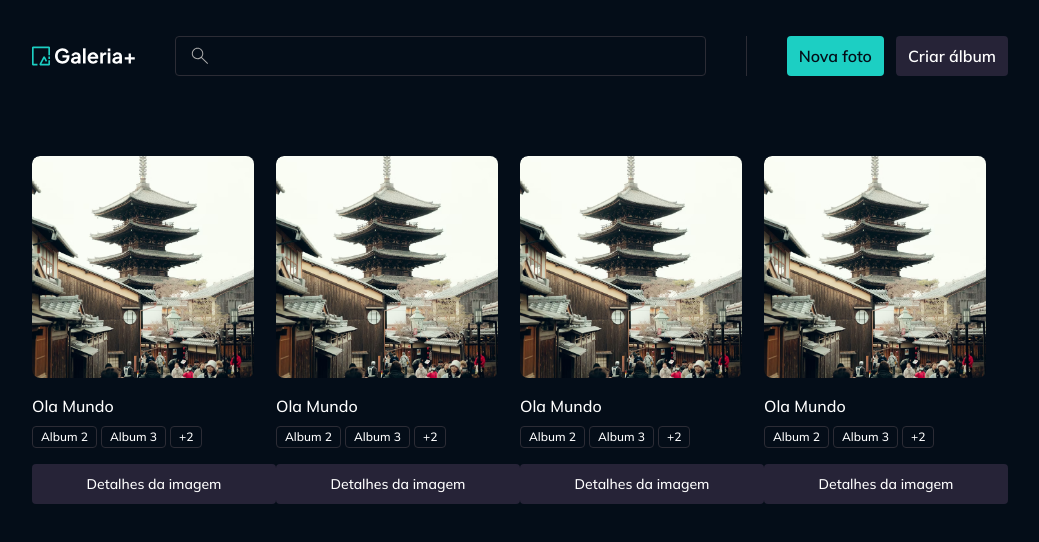
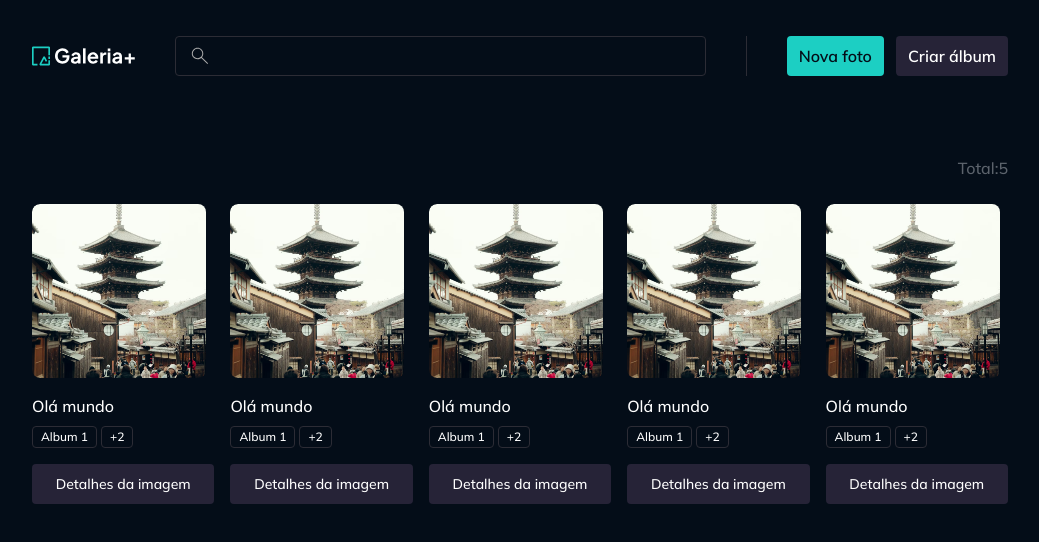
Before and after one commit to ThiagoSCarv/gallery-, a React (Vite) app: page / in a window 1280 px wide. Shown: the top 542 px of the page, without its empty margins (120-1159 px from the left). Built offline with nearby package versions, Linux system fonts and the light colour scheme.

Commit message:
feat: listando as photos (componente PhotoList)

```diff
--- a/src/contexts/photos/components/photo-widget.tsx
+++ b/src/contexts/photos/components/photo-widget.tsx
@@ -18,10 +18,10 @@
 				<ImagePreview
 					src={`/images/${photo.imageId}`}
 					title={photo.title}
-					imageClassName="w-[13.875rem] h-[13.875rem] rounded-lg"
+					imageClassName="w-[10.875rem] h-[10.875rem] rounded-lg"
 				/>
 			) : (
-				<Skeleton className="w-[13.875rem] h-[13.875rem] rounded-lg" />
+				<Skeleton className="w-[10.875rem] h-[10.875rem] rounded-lg" />
 			)}
 			<div className="flex flex-col gap-2">
 				{!loading ? (
@@ -35,12 +35,12 @@
 				<div className="flex gap-1 min-h-[1.375rem]">
 					{!loading ? (
 						<>
-							{photo.albums.slice(0, 2).map((album) => (
+							{photo.albums.slice(0, 1).map((album) => (
 								<Badge className="truncate" size="xs" key={album.id}>
 									{album.title}
 								</Badge>
 							))}
-							{photo.albums.length > 2 && (
+							{photo.albums.length > 1 && (
 								<Badge size="xs">+{photo.albums.length - 1}</Badge>
 							)}
 						</>
--- /dev/null
+++ b/src/contexts/photos/components/photos-list.tsx
@@ -0,0 +1,53 @@
+import type { Photo } from "../models/photo";
+import PhotoWidget from "./photo-widget";
+import Text from "../../../components/text";
+import Skeleton from "../../../components/skeleton";
+
+interface PhotosListProps {
+	photos: Photo[];
+	loading?: boolean;
+}
+
+export default function PhotosList({ photos, loading }: PhotosListProps) {
+	return (
+		<div className="space-y-6">
+			<Text
+				as="div"
+				variant="paragraph-large"
+				className="flex items-center justify-end text-accent-span "
+			>
+				Total:{" "}
+				{!loading ? (
+					<div>{photos.length}</div>
+				) : (
+					<Skeleton className="w-6 h-6" />
+				)}
+			</Text>
+			{!loading && photos?.length > 0 && (
+				<div className="grid grid-cols-5 gap-4">
+					{photos.map((photo) => {
+						return <PhotoWidget photo={photo} key={photo.id} />;
+					})}
+				</div>
+			)}
+			{loading && (
+				<div className="grid grid-cols-5 gap-4">
+					{Array.from({ length: 10 }).map((_, index) => {
+						return (
+							<PhotoWidget
+								key={`photo-loading-${index}`}
+								photo={{} as Photo}
+								loading
+							/>
+						);
+					})}
+				</div>
+			)}
+			{!loading && photos.length === 0 && (
+				<div className="flex justify-center items-center h-full">
+					<Text variant="paragraph-large">Nenhuma foto encontrada</Text>
+				</div>
+			)}
+		</div>
+	);
+}
--- a/src/pages/page-home.tsx
+++ b/src/pages/page-home.tsx
@@ -1,95 +1,64 @@
 import Container from "../components/container";
-import PhotoWidget from "../contexts/photos/components/photo-widget";
+import PhotosList from "../contexts/photos/components/photos-list";
+import type { Photo } from "../contexts/photos/models/photo";
+
+const listPhotos: Photo[] = [
+	{
+		id: "1",
+		title: "Olá mundo",
+		imageId: "portrait-tower.png",
+		albums: [
+			{ id: "3421", title: "Album 1" },
+			{ id: "421", title: "Album 2" },
+			{ id: "321", title: "Album 3" },
+		],
+	},
+	{
+		id: "2",
+		title: "Olá mundo",
+		imageId: "portrait-tower.png",
+		albums: [
+			{ id: "3421", title: "Album 1" },
+			{ id: "421", title: "Album 2" },
+			{ id: "321", title: "Album 3" },
+		],
+	},
+	{
+		id: "3",
+		title: "Olá mundo",
+		imageId: "portrait-tower.png",
+		albums: [
+			{ id: "3421", title: "Album 1" },
+			{ id: "421", title: "Album 2" },
+			{ id: "321", title: "Album 3" },
+		],
+	},
+	{
+		id: "12",
+		title: "Olá mundo",
+		imageId: "portrait-tower.png",
+		albums: [
+			{ id: "3421", title: "Album 1" },
+			{ id: "421", title: "Album 2" },
+			{ id: "321", title: "Album 3" },
+		],
+	},
+	{
+		id: "23",
+		title: "Olá mundo",
+		imageId: "portrait-tower.png",
+		albums: [
+			{ id: "3421", title: "Album 1" },
+			{ id: "421", title: "Album 2" },
+			{ id: "321", title: "Album 3" },
+		],
+	},
+];
 
 export default function PageHome() {
 	return (
 		<Container>
-			<div className="grid grid-cols-4">
-				<PhotoWidget
-					photo={{
-						id: "123",
-						title: "Ola Mundo",
-						imageId: "portrait-tower.png",
-						albums: [
-							{
-								id: "321",
-								title: "Album 2",
-							},
-							{
-								id: "421",
-								title: "Album 3",
-							},
-							{
-								id: "221",
-								title: "Album 1",
-							},
-						],
-					}}
-				/>
-				<PhotoWidget
-					photo={{
-						id: "123",
-						title: "Ola Mundo",
-						imageId: "portrait-tower.png",
-						albums: [
-							{
-								id: "321",
-								title: "Album 2",
-							},
-							{
-								id: "421",
-								title: "Album 3",
-							},
-							{
-								id: "221",
-								title: "Album 1",
-							},
-						],
-					}}
-				/>
-				<PhotoWidget
-					photo={{
-						id: "123",
-						title: "Ola Mundo",
-						imageId: "portrait-tower.png",
-						albums: [
-							{
-								id: "321",
-								title: "Album 2",
-							},
-							{
-								id: "421",
-								title: "Album 3",
-							},
-							{
-								id: "221",
-								title: "Album 1",
-							},
-						],
-					}}
-				/>
-				<PhotoWidget
-					photo={{
-						id: "123",
-						title: "Ola Mundo",
-						imageId: "portrait-tower.png",
-						albums: [
-							{
-								id: "321",
-								title: "Album 2",
-							},
-							{
-								id: "421",
-								title: "Album 3",
-							},
-							{
-								id: "221",
-								title: "Album 1",
-							},
-						],
-					}}
-				/>
-			</div>
+			<PhotosList photos={listPhotos} />
 		</Container>
 	);
 }
```
